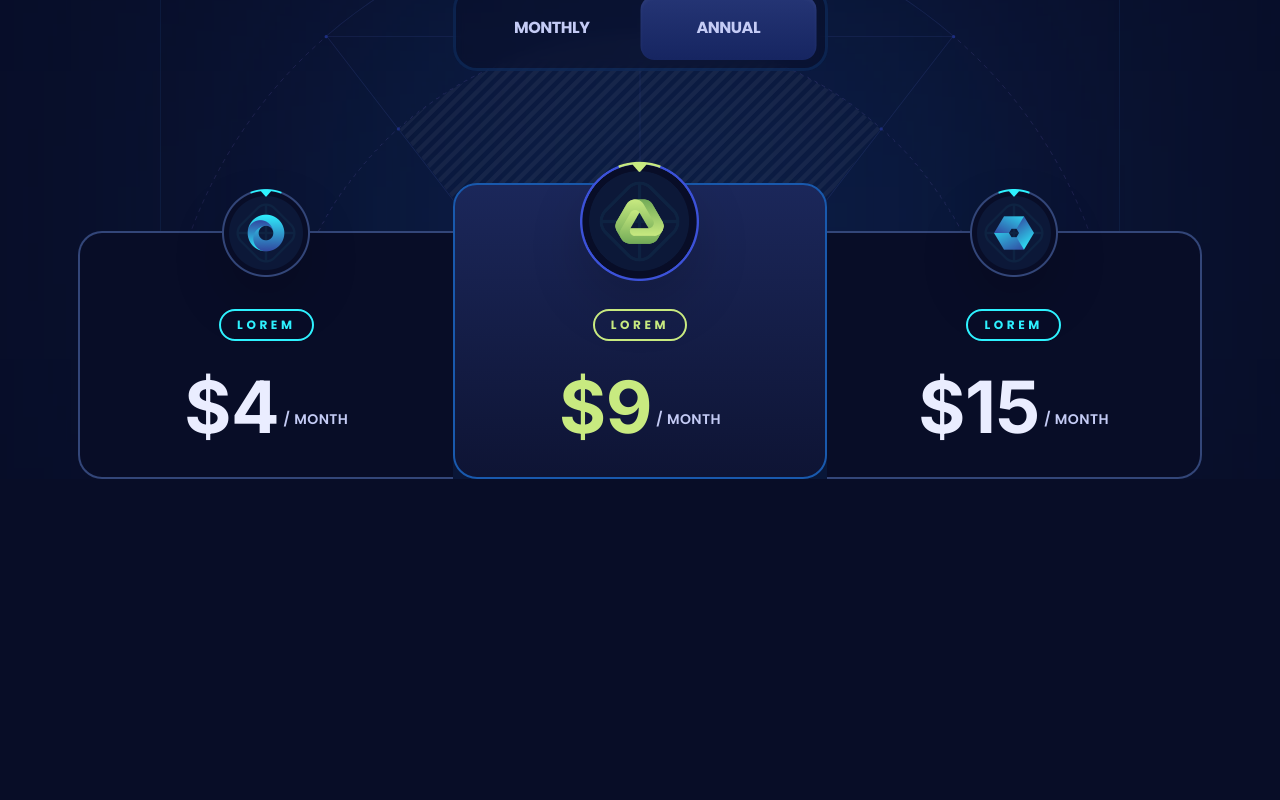
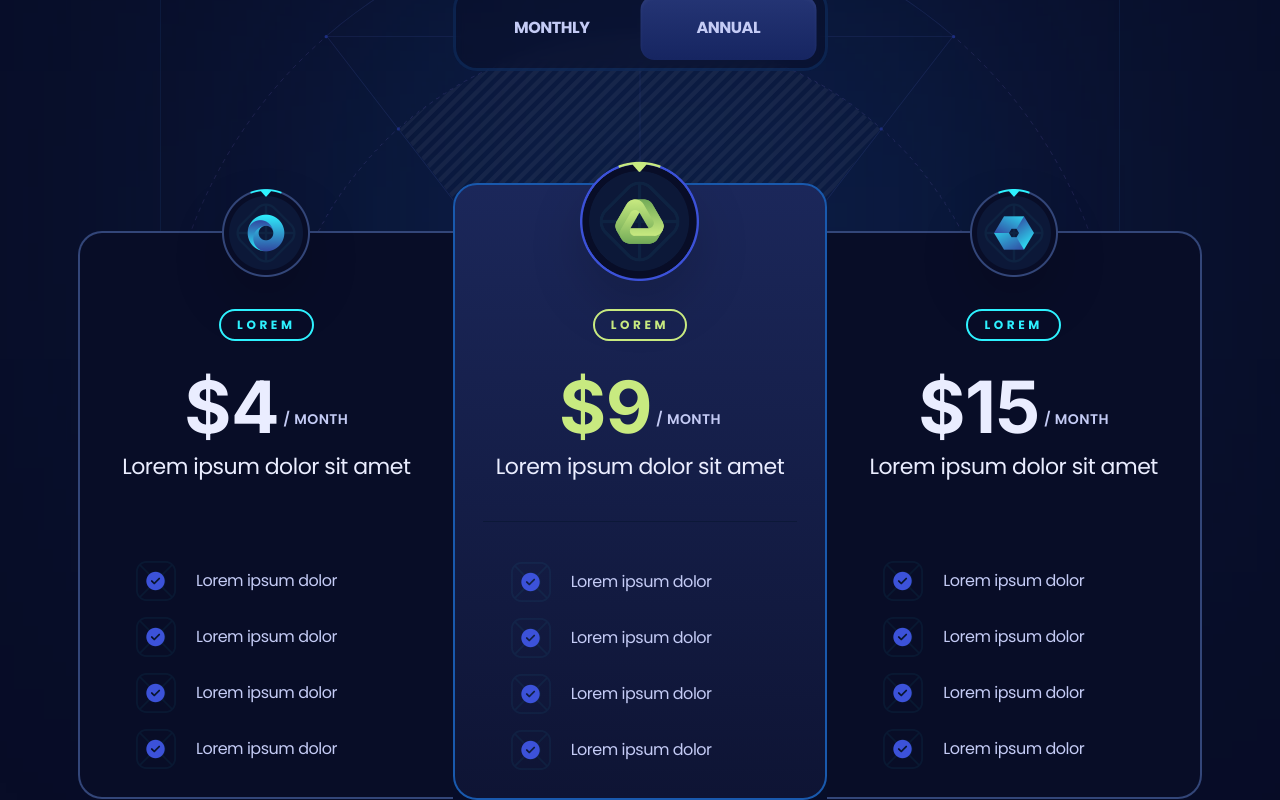
Before and after one commit to Dimterion/landing-page, a React (Vite) app: page / in a window 1280 px wide. Shown: the part 2075-2875 px from the top of the page. Before the commit the page ends 2554 px from the top, so only its background shows below. Built offline with nearby package versions, Linux system fonts and the light colour scheme.

Commit message:
add features to pricing component

```diff
--- a/src/components/Pricing.jsx
+++ b/src/components/Pricing.jsx
@@ -5,6 +5,7 @@
 import bgOutlines from "../assets/general/bg_outlines.svg";
 import bgOutlinesFill from "../assets/general/bg_outlines_fill.png";
 import { plans } from "../constants";
+import checkIcon from "../assets/general/check_icon.png";
 
 const Pricing = () => {
   const [monthly, setMonthly] = useState(false);
@@ -113,6 +114,29 @@
                     </div>
                   </div>
                 </div>
+                <div
+                  className={clsx(
+                    "body-1 relative z-2 mb-10 w-full border-b-s2 pb-9 text-center text-p4",
+                    index === 1 && "border-b",
+                  )}
+                >
+                  {plan.caption}
+                </div>
+                <ul className="mx-auto space-y-4 xl:px-7">
+                  {plan.features.map((feature) => (
+                    <li
+                      key={feature}
+                      className="relative flex items-center gap-5"
+                    >
+                      <img
+                        src={checkIcon}
+                        alt="Check icon"
+                        className="size-10 object-contain"
+                      />
+                      <p className="flex-1">{feature}</p>
+                    </li>
+                  ))}
+                </ul>
               </div>
             ))}
           </div>
```
Also changed, not shown: src/assets/general/check_icon.png (added).
